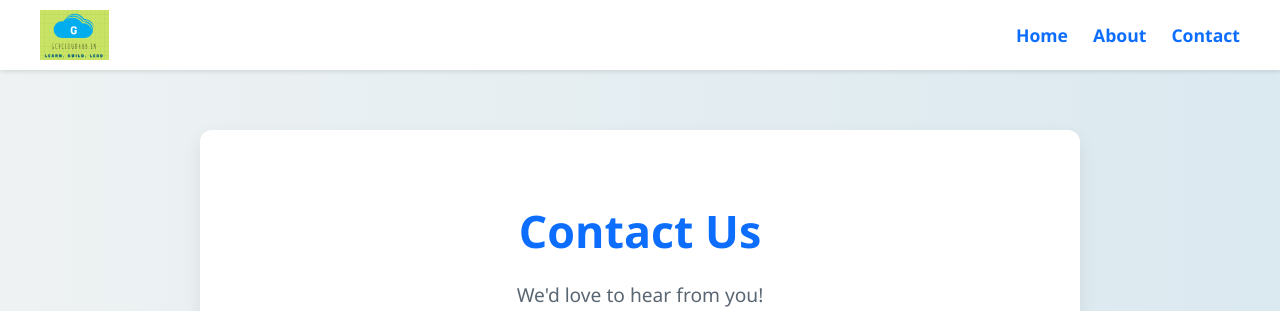
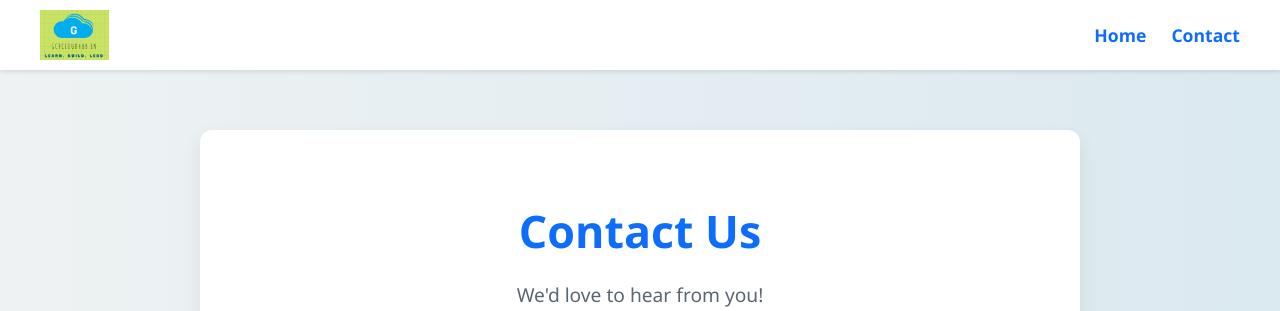
Before and after one commit to bikram-singh/Deploy-Python-Static-WebSite-to-GCS, a Flask app: page /contact in a window 1280 px wide. Shown: the top 311 px of the page. Run offline with Flask 3, Linux system fonts and the light colour scheme.

Commit message:
Update contact.html

```diff
--- a/templates/contact.html
+++ b/templates/contact.html
@@ -116,7 +116,6 @@
         <nav>
             <ul>
                 <li><a href="index.html">Home</a></li>
-                <li><a href="about.html">About</a></li>
                 <li><a href="contact.html">Contact</a></li>
             </ul>
         </nav>
```
